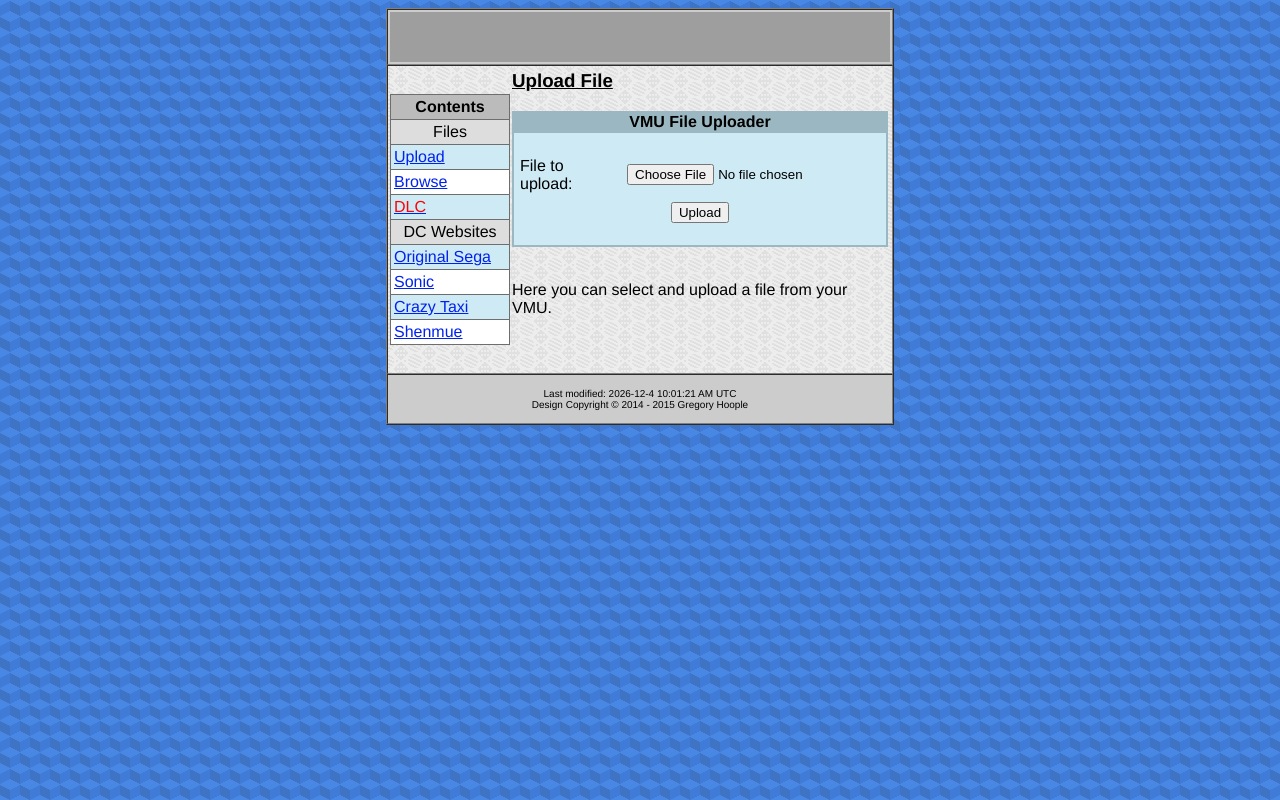
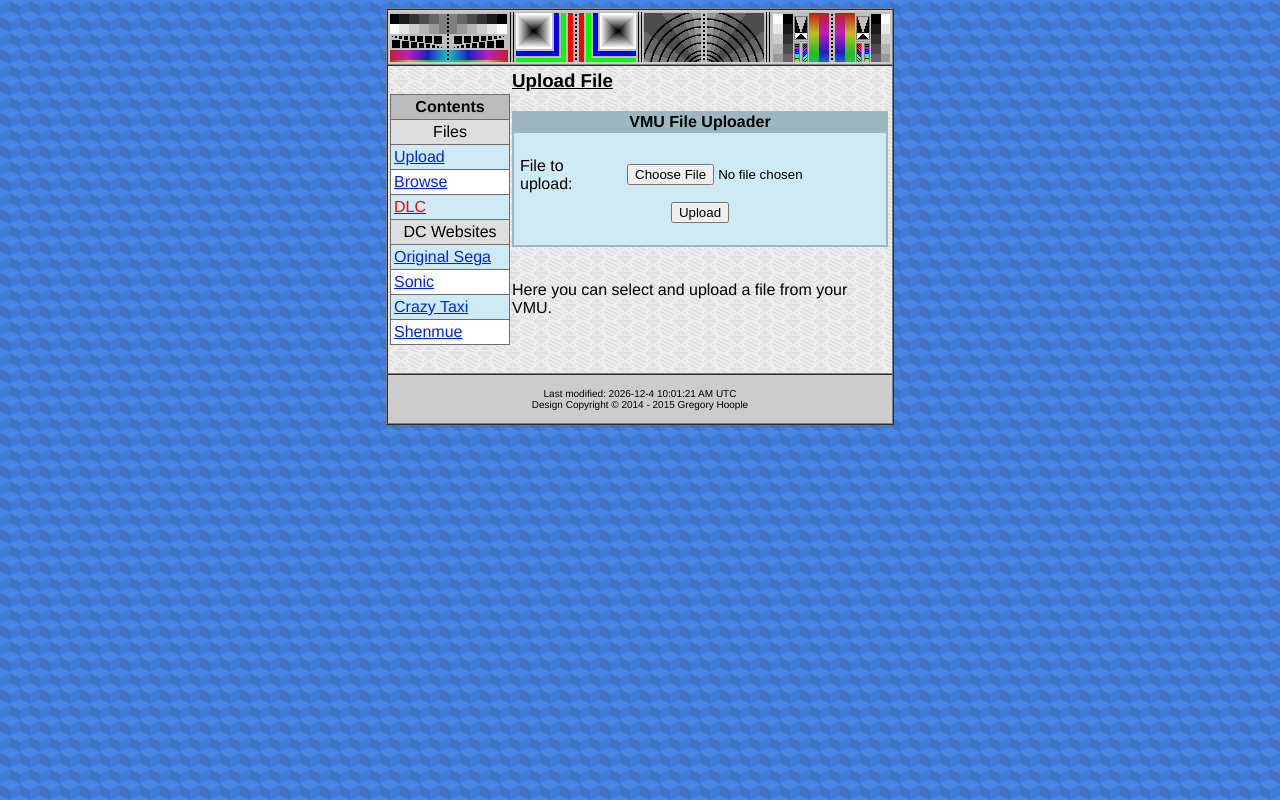
Before and after one commit to isGregory/DreamcastWebsite, a PHP site: page /index.php in a window 1280 px wide. Run offline with PHP 8.4, Linux system fonts and the light colour scheme; grey boxes are pictures that could not be loaded.

Commit message:
Fix image name
Fix title name for dreamcast.

```diff
--- a/Dreamsite/public_html/dc_header.php
+++ b/Dreamsite/public_html/dc_header.php
@@ -16,7 +16,7 @@
 
 	                <!-- Main Title Image -->
 	                <tr bgcolor="#CCCCCC">
-	                    <th align="center"><img src="images/title.png" alt="" align="center" width="500" height="50"></th>
+	                    <th align="center"><img src="images/title_dc.png" alt="" align="center" width="500" height="50"></th>
 	                </tr>
 
 	                <!-- Body -->
```
